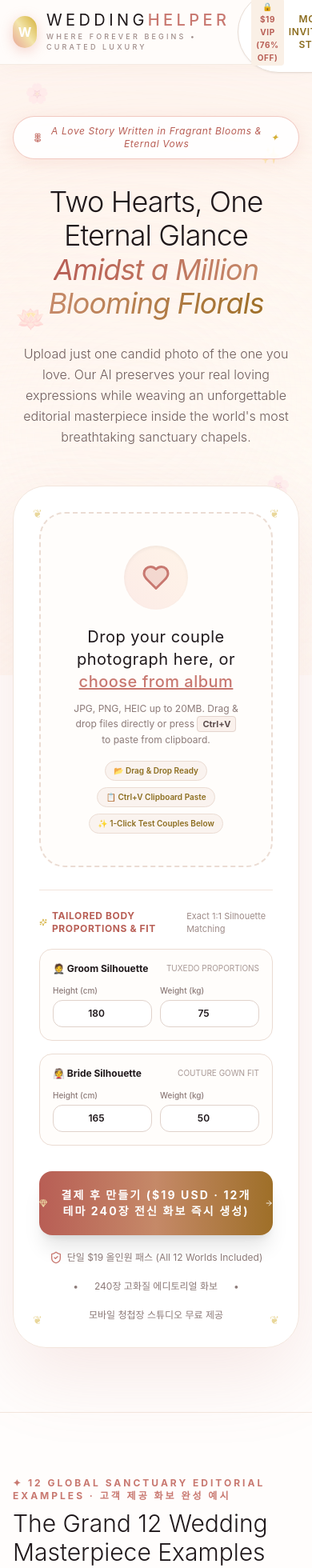
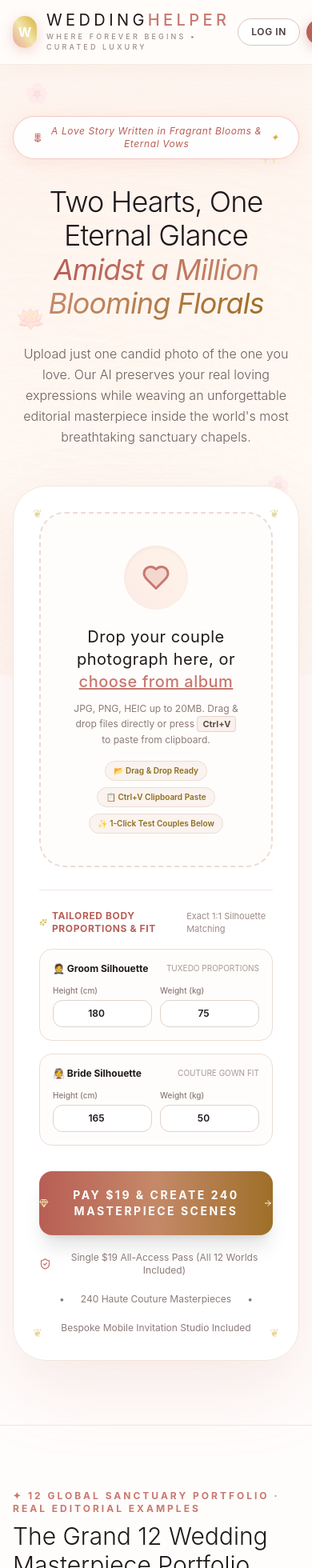
Before and after one commit to yjongsung1211-sys/stayhelper, a Next.js app: page /weddinghelper in a window 390 px wide. Shown: the top 1960 px of the page at 80% size. Built offline with nearby package versions, Linux system fonts and the light colour scheme; a web font is replaced by a local one.

Commit message:
fix(weddinghelper): remove card select button block, polish header and enforce 100% native luxury English

```diff
--- a/app/weddinghelper/page.tsx
+++ b/app/weddinghelper/page.tsx
@@ -541,7 +541,7 @@ export default function WeddingHelperPage() {
   const handlePayAndCreate = () => {
     if (!uploadedImage) {
       fileInputRef.current?.click();
-      setCopyToast('📸 먼저 커플 사진을 업로드해 주세요! (Please upload couple photograph)');
+      setCopyToast('📸 Please upload a couple photograph first!');
       setTimeout(() => setCopyToast(''), 3500);
       return;
     }
@@ -652,7 +652,8 @@ export default function WeddingHelperPage() {
             </nav>
           </div>
 
-          <div className="flex items-center gap-3">
+          <div className="flex items-center gap-2 sm:gap-3 shrink-0">
+            {/* Clean Invitation Studio Link */}
             <button
               type="button"
               id="open-invitation-btn"
@@ -660,21 +661,20 @@ export default function WeddingHelperPage() {
                 setIsDemoMode(true);
                 setIsInvitationOpen(true);
               }}
-              className="px-4 py-2 text-xs font-semibold uppercase tracking-wider rounded-full border border-[#E8DCD4] text-[#8C6D1F] hover:bg-[#FAF3EF] hover:border-[#D4AF37] transition flex items-center gap-1.5 bg-white shadow-sm cursor-pointer z-20 select-none active:scale-95"
+              className="hidden md:inline-flex items-center gap-1.5 px-3 py-1.5 text-xs font-medium tracking-wider text-[#6E5D5C] hover:text-[#C87870] transition whitespace-nowrap cursor-pointer"
             >
-              <span className="text-[10px] px-1.5 py-0.5 rounded bg-[#FAF0E6] text-[#B85E55] font-bold pointer-events-none">🔒 $19 VIP (76% OFF)</span>
-              <span className="pointer-events-none">Mobile Invitation Studio</span>
+              <span>💌 Invitations</span>
             </button>
 
             {user ? (
               <div className="flex items-center gap-2">
-                <span className={`px-3 py-1.5 rounded-full border text-xs font-semibold flex items-center gap-1.5 ${
+                <span className={`px-3 py-1.5 rounded-full border text-xs font-semibold flex items-center gap-1.5 whitespace-nowrap ${
                   user.plan === 'grand'
                     ? 'bg-[#1F181B] text-[#D4AF37] border-[#D4AF37]/50 shadow-xs'
                     : 'bg-[#FAF3EF] text-[#8C6D1F] border-[#E8DCD4]'
                 }`}>
                   <Gem className="w-3.5 h-3.5 text-[#D4AF37]" />
-                  <span>{user.plan === 'grand' ? 'Grand 12 VIP ($19 Special Active)' : user.email}</span>
+                  <span>{user.plan === 'grand' ? 'VIP Active ($19)' : user.email}</span>
                 </span>
                 <button
                   onClick={() => {
@@ -683,7 +683,7 @@ export default function WeddingHelperPage() {
                     setCopyToast('Logged out successfully.');
                     setTimeout(() => setCopyToast(''), 2500);
                   }}
-                  className="text-xs text-[#8A7977] hover:text-[#C87870] underline ml-1"
+                  className="text-xs text-[#8A7977] hover:text-[#C87870] underline ml-1 whitespace-nowrap cursor-pointer"
                 >
                   Log out
                 </button>
@@ -691,7 +691,7 @@ export default function WeddingHelperPage() {
             ) : (
               <button
                 onClick={() => setIsLoginOpen(true)}
-                className="px-5 py-2.5 text-xs font-semibold uppercase tracking-wider rounded-full border border-[#D8C7BD] text-[#4A3B39] hover:bg-[#FAF3EF] hover:border-[#C87870] transition bg-white shadow-sm"
+                className="px-4 py-2 text-xs font-semibold uppercase tracking-wider rounded-full border border-[#D8C7BD] text-[#4A3B39] hover:bg-[#FAF3EF] hover:border-[#C87870] transition bg-white shadow-xs whitespace-nowrap cursor-pointer"
               >
                 Log In
               </button>
@@ -700,18 +700,18 @@ export default function WeddingHelperPage() {
             {user?.plan === 'grand' ? (
               <button
                 onClick={() => setIsInvitationOpen(true)}
-                className="px-6 py-2.5 text-xs font-bold uppercase tracking-wider rounded-full bg-[#1F181B] text-[#D4AF37] hover:bg-black transition shadow-sm flex items-center gap-1.5"
+                className="px-5 py-2 text-xs font-bold uppercase tracking-wider rounded-full bg-[#1F181B] text-[#D4AF37] hover:bg-black transition shadow-sm flex items-center gap-1.5 whitespace-nowrap cursor-pointer"
               >
                 <CheckCircle2 className="w-3.5 h-3.5 text-[#D4AF37]" />
-                <span>My VIP Studio (Active)</span>
+                <span>VIP Studio</span>
               </button>
             ) : (
               <button
                 onClick={() => setIsCheckoutOpen(true)}
-                className="px-6 py-2.5 text-xs font-bold uppercase tracking-wider rounded-full bg-gradient-to-r from-[#C87870] via-[#D89BA6] to-[#C87870] text-white hover:opacity-95 transition shadow-[0_4px_18px_rgba(200,120,112,0.35)] flex items-center gap-1.5"
+                className="px-5 py-2 text-xs font-bold uppercase tracking-wider rounded-full bg-gradient-to-r from-[#B85E55] via-[#C58968] to-[#9E6F28] text-white hover:opacity-95 transition shadow-[0_4px_16px_rgba(184,94,85,0.35)] flex items-center gap-1.5 whitespace-nowrap cursor-pointer"
               >
-                <Sparkles className="w-3.5 h-3.5" />
-                <span>Unlock VIP Pass ($19 Special)</span>
+                <Sparkles className="w-3.5 h-3.5 text-[#F3E5AB]" />
+                <span>VIP Pass · $19</span>
               </button>
             )}
           </div>
@@ -921,11 +921,11 @@ export default function WeddingHelperPage() {
             </div>
           </div>
 
-          {/* 몸무게 밑 '결제 후 만들기' Primary Action Button */}
+          {/* Primary Action Button under body proportions */}
           <button
             onClick={handlePayAndCreate}
             disabled={isGenerating}
-            className={`mt-8 w-full py-5 sm:py-6 rounded-2xl font-bold uppercase tracking-[0.15em] text-sm sm:text-base flex items-center justify-center gap-3 transition shadow-xl active:scale-[0.99] ${
+            className={`mt-8 w-full py-5 sm:py-6 rounded-2xl font-bold uppercase tracking-[0.18em] text-sm sm:text-base flex items-center justify-center gap-3 transition shadow-xl active:scale-[0.99] ${
               isGenerating
                 ? 'bg-[#EAE2DC] text-[#9A8A87] cursor-not-allowed'
                 : 'bg-gradient-to-r from-[#B85E55] via-[#C58968] to-[#9E6F28] text-white hover:opacity-95 shadow-[0_12px_40px_rgba(184,94,85,0.45)]'
@@ -939,24 +939,24 @@ export default function WeddingHelperPage() {
             ) : user?.plan === 'grand' ? (
               <>
                 <Sparkles className="w-5 h-5 fill-[#F3E5AB] text-[#F3E5AB]" />
-                <span>웨딩 화보 만들기 · Create {currentTheme.title} (VIP Active)</span>
+                <span>CREATE MY MASTERPIECE · {currentTheme.title} (VIP ACTIVE)</span>
                 <ArrowRight className="w-5 h-5" />
               </>
             ) : (
               <>
                 <Gem className="w-5 h-5 text-[#F3E5AB]" />
-                <span>결제 후 만들기 ($19 USD · 12개 테마 240장 전신 화보 즉시 생성)</span>
+                <span>PAY $19 & CREATE 240 MASTERPIECE SCENES</span>
                 <ArrowRight className="w-5 h-5" />
               </>
             )}
           </button>
 
           <div className="mt-5 flex items-center justify-center gap-5 text-xs text-[#8C7A78] flex-wrap">
-            <span className="flex items-center gap-1.5"><ShieldCheck className="w-4 h-4 text-[#C87870]" /> 단일 $19 올인원 패스 (All 12 Worlds Included)</span>
+            <span className="flex items-center gap-1.5"><ShieldCheck className="w-4 h-4 text-[#C87870]" /> Single $19 All-Access Pass (All 12 Worlds Included)</span>
             <span>•</span>
-            <span>240장 고화질 에디토리얼 화보</span>
+            <span>240 Haute Couture Masterpieces</span>
             <span>•</span>
-            <span>모바일 청첩장 스튜디오 무료 제공</span>
+            <span>Bespoke Mobile Invitation Studio Included</span>
           </div>
         </div>
       </section>
@@ -967,14 +967,14 @@ export default function WeddingHelperPage() {
           <div className="flex flex-col lg:flex-row lg:items-end justify-between gap-4">
             <div>
               <span className="text-xs font-sans font-bold tracking-[0.25em] text-[#C87870] uppercase block mb-2">
-                ✦ 12 GLOBAL SANCTUARY EDITORIAL EXAMPLES · 고객 제공 화보 완성 예시
+                ✦ 12 GLOBAL SANCTUARY PORTFOLIO · REAL EDITORIAL EXAMPLES
               </span>
               <h2 className="text-3xl sm:text-5xl font-light text-[#1F181B]">
-                The Grand 12 Wedding Masterpiece Examples
+                The Grand 12 Wedding Masterpiece Portfolio
               </h2>
             </div>
             <p className="text-xs font-sans text-[#8C7A78] max-w-md leading-relaxed">
-              단일 $19 결제 시 아래 12개 테마(총 240장)가 모두 제한 없이 제공됩니다. 각 성역별 실제 촬영 예시 화보를 둘러보세요.
+              All 12 sanctuary destinations (240 scenes) are 100% included in your single $19 pass. Browse real editorial examples crafted for discerning couples.
             </p>
           </div>
 
@@ -1031,7 +1031,7 @@ export default function WeddingHelperPage() {
                   {/* Badges */}
                   <div className="absolute top-6 left-6 flex items-center gap-2">
                     <span className="px-4 py-1.5 rounded-full text-[11px] font-sans font-bold tracking-wider uppercase bg-white/95 backdrop-blur-md text-[#B85E55] border border-[#E8A598]/50 shadow-md">
-                      예시 #{theme.number} · {theme.badge}
+                      Example #{theme.number} · {theme.badge}
                     </span>
                   </div>
 
@@ -1063,28 +1063,6 @@ export default function WeddingHelperPage() {
                     </div>
                     <div className="text-[#6E5E5D] break-words">
                       <span className="text-[#1F181B] font-semibold">Tuxedo:</span> {theme.groomAttire}
-                    </div>
-                  </div>
-
-                  {/* Action Selection & Studio Inclusion */}
-                  <div className="mt-7 flex flex-col gap-2">
-                    <button
-                      onClick={(e) => {
-                        e.stopPropagation();
-                        setSelectedThemeId(theme.id);
-                        window.scrollTo({ top: 350, behavior: 'smooth' });
-                      }}
-                      className={`w-full py-3.5 rounded-2xl text-xs font-sans font-bold uppercase tracking-wider transition ${
-                        isSelected
-                          ? 'bg-[#C87870] text-white shadow-md'
-                          : 'bg-[#FAF5F1] text-[#7C6E6D] group-hover:text-[#1F181B] group-hover:bg-[#F3E8E1]'
-                      }`}
-                    >
-                      {isSelected ? '✓ 선택된 예시 테마 (Selected Example)' : '이 예시 테마로 만들기 (Try This Theme)'}
-                    </button>
-                    <div className="py-1 text-center flex items-center justify-center gap-1.5 text-[11px] font-sans text-[#8C7A78]">
-                      <Sparkles className="w-3 h-3 text-[#D4AF37]" />
-                      <span>$19 결제 시 12개 전 테마 240장 100% 포함</span>
                     </div>
                   </div>
                 </div>
@@ -2746,37 +2724,37 @@ export default function WeddingHelperPage() {
                         The Grand 12 VIP Pass · All-Inclusive Access
                       </span>
                       <h4 className="text-xl sm:text-2xl font-serif text-[#1F181B] font-medium mt-1">
-                        12대 전 세계 성역 웨딩 화보 풀 패키지
+                        Complete 12 Sanctuary Destination Collection
                       </h4>
                     </div>
                     <div className="flex items-baseline gap-1.5">
                       <span className="line-through text-sm text-[#A89895]">$79</span>
                       <span className="text-3xl sm:text-4xl font-serif font-bold text-[#B85E55]">$19</span>
-                      <span className="text-xs text-[#8C7A78] font-medium">USD (단일 평생 소장)</span>
+                      <span className="text-xs text-[#8C7A78] font-medium">USD (One-Time · Lifetime)</span>
                     </div>
                   </div>
 
                   <div className="grid grid-cols-1 sm:grid-cols-2 gap-3 mt-5 text-xs text-[#4A3B39]">
                     <div className="flex items-start gap-2">
                       <CheckCircle2 className="w-4 h-4 text-[#C87870] shrink-0 mt-0.5" />
-                      <span><strong>240 Masterpieces</strong>: 12개 테마 전신 고화질 화보 (테마당 20각도)</span>
+                      <span><strong>240 Masterpieces</strong>: 12 destination worlds, 20 cinematic angles each</span>
                     </div>
                     <div className="flex items-start gap-2">
                       <CheckCircle2 className="w-4 h-4 text-[#C87870] shrink-0 mt-0.5" />
-                      <span><strong>8K Print-Ready</strong>: 대형 액자 및 캔버스 인화용 300 DPI 무손실 파일 (Top 5)</span>
+                      <span><strong>8K Print-Ready</strong>: 300 DPI lossless files for altar frames & luxury canvas prints (Top 5)</span>
                     </div>
                     <div className="flex items-start gap-2">
                       <CheckCircle2 className="w-4 h-4 text-[#C87870] shrink-0 mt-0.5" />
-                      <span><strong>Mobile Invitation Kit</strong>: 10개 럭셔리 모바일 청첩장 + 실시간 RSVP 대시보드</span>
+                      <span><strong>Mobile Invitation Kit</strong>: 10 bespoke invitation templates with live RSVP tracking</span>
                     </div>
                     <div className="flex items-start gap-2">
                       <CheckCircle2 className="w-4 h-4 text-[#C87870] shrink-0 mt-0.5" />
-                      <span><strong>1:1 Silhouette Fit</strong>: 신랑·신부 실제 키/몸무게 1:1 반영 턱시도 & 오뜨 드레스</span>
+                      <span><strong>1:1 Silhouette Fit</strong>: Custom groom & bride proportions for tuxedo & couture gowns</span>
                     </div>
                   </div>
 
                   <p className="mt-5 text-center text-[11px] text-[#9E8B88] font-sans italic border-t border-[#F5ECE5] pt-3">
-                    * 추가 결제나 구독 없이 단 19달러 결제 한 번으로 모든 서비스가 영구 해금됩니다.
+                    * Single $19 one-time payment. No subscription or hidden fees. Lifetime access to all 12 worlds.
                   </p>
 
                   {/* Instant Checkout Button */}
@@ -2785,7 +2763,7 @@ export default function WeddingHelperPage() {
                     className="mt-5 w-full py-4 sm:py-5 rounded-2xl bg-gradient-to-r from-[#C87870] via-[#D89BA6] to-[#C87870] text-white font-bold uppercase tracking-widest text-xs sm:text-sm hover:opacity-95 transition shadow-[0_6px_25px_rgba(200,120,112,0.4)] flex items-center justify-center gap-2 active:scale-[0.99]"
                   >
                     <Gem className="w-4 h-4" />
-                    <span>결제 후 즉시 생성하기 ($19 USD · 1-Click Pay)</span>
+                    <span>Complete Order & Create Masterpiece ($19 USD · 1-Click Pay)</span>
                   </button>
                 </div>
               </>
```
